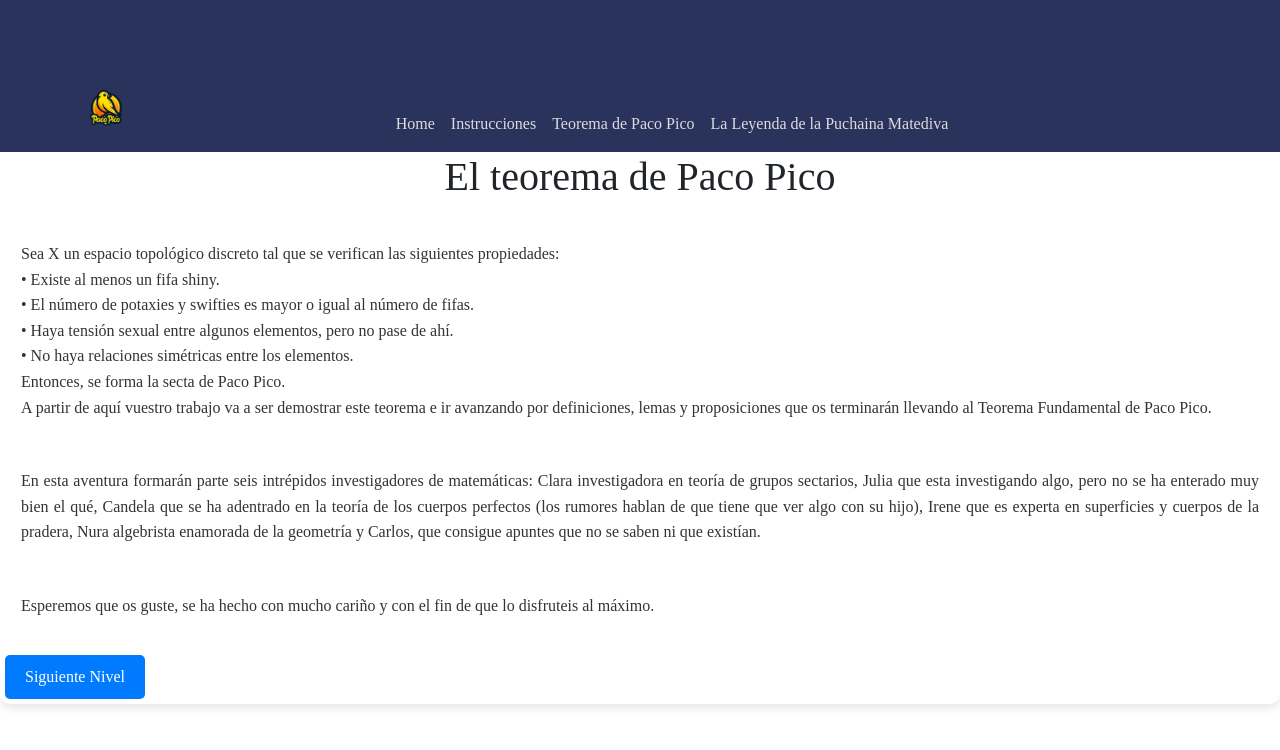
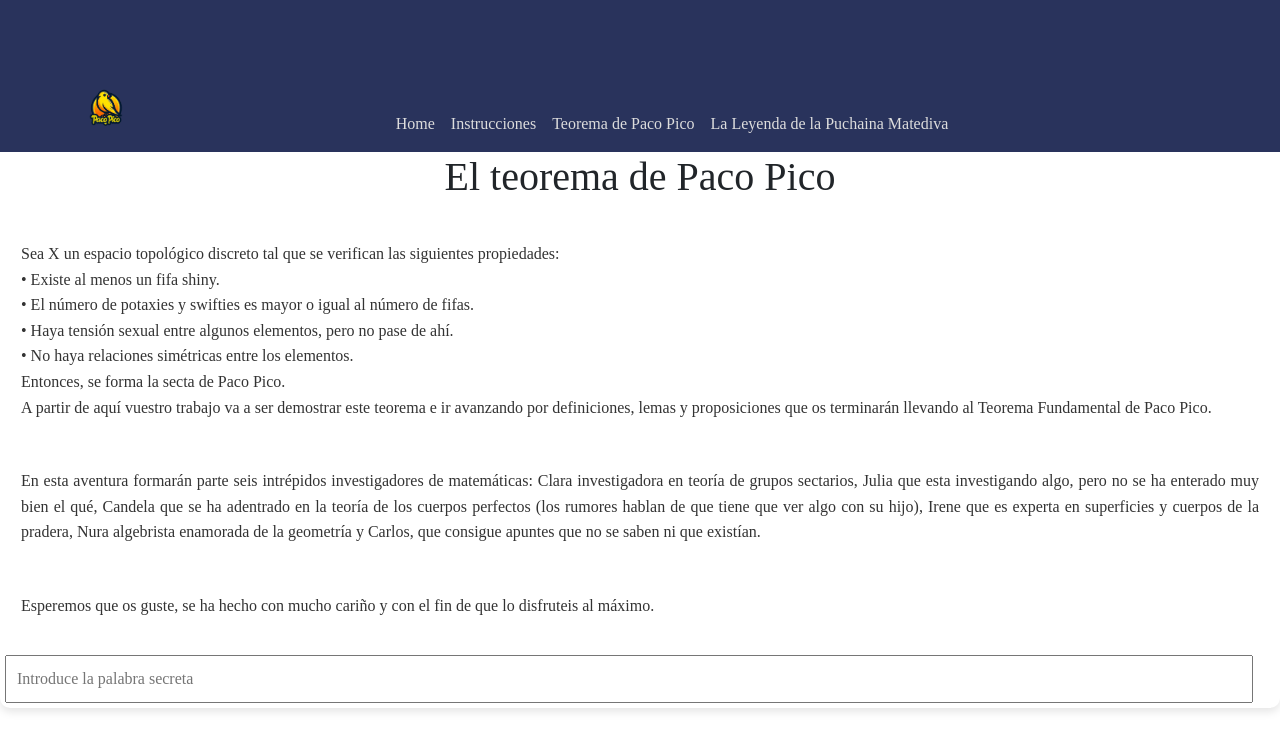
Before and after one commit to cespedino/Yincana_PacoPico, a React (Vite) app: page /services in a window 1280 px wide. Shown: the top 750 px of the page. Built offline with nearby package versions, Linux system fonts and the light colour scheme.

Commit message:
fase 1 en teorema de paco pico

```diff
--- a/src/pages/Services.jsx
+++ b/src/pages/Services.jsx
@@ -1,6 +1,26 @@
-import React from 'react';
+import React, { useState } from 'react';
+import { useNavigate } from 'react-router-dom';
+import '../styles/home.css'
 
 const Services = () => {
+
+  const [inputValue, setInputValue] = useState('');
+  const [isButtonVisible, setIsButtonVisible] = useState(false);
+  const navigate = useNavigate();
+
+  const handleInputChange = (e) => {
+    setInputValue(e.target.value);
+    if (e.target.value === 'secreta') { // Reemplaza 'secreta' con la palabra secreta que desees
+      setIsButtonVisible(true);
+    } else {
+      setIsButtonVisible(false);
+    }
+  };
+
+  const handleButtonClick = () => {
+    navigate('/fase1');
+  };
+
   return (
     <div className='pag-principales' id="inicio">
       <h1>El teorema de Paco Pico</h1>
@@ -20,9 +40,17 @@ const Services = () => {
         cuerpos de la pradera, Nura algebrista enamorada de la geometría y Carlos, que consigue apuntes que no se saben ni que existían.
       </p>
       <p>Esperemos que os guste, se ha hecho con mucho cariño y con el fin de que lo disfruteis al máximo.</p>
-      <button className='custom-button' onClick={() => alert('Botón personalizado clickeado!')}>
-        Siguiente Nivel
-      </button>
+      <input
+        type="text"
+        placeholder="Introduce la palabra secreta"
+        value={inputValue}
+        onChange={handleInputChange}
+      />
+      {isButtonVisible && (
+        <button onClick={handleButtonClick} className="custom-button">
+          Siguiente Página
+        </button>
+      )}
     </div>
   );
 };
```
